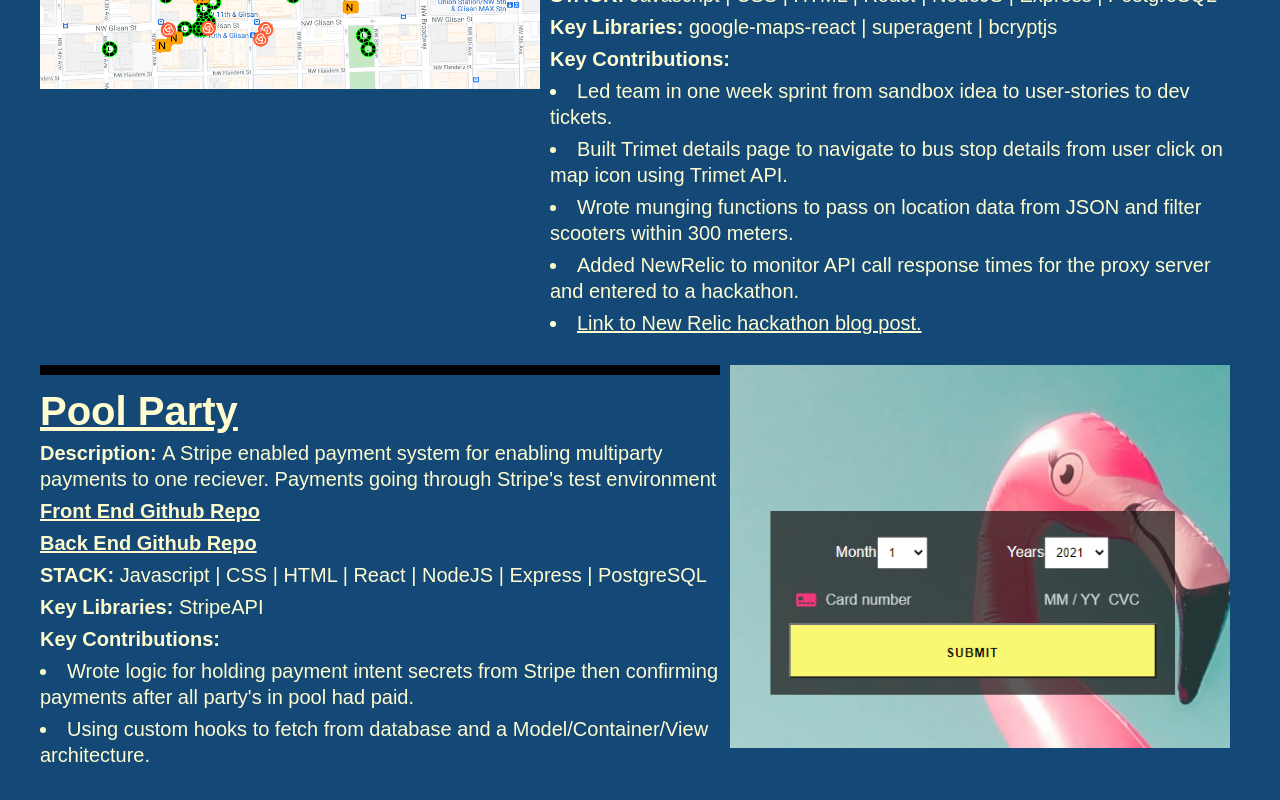
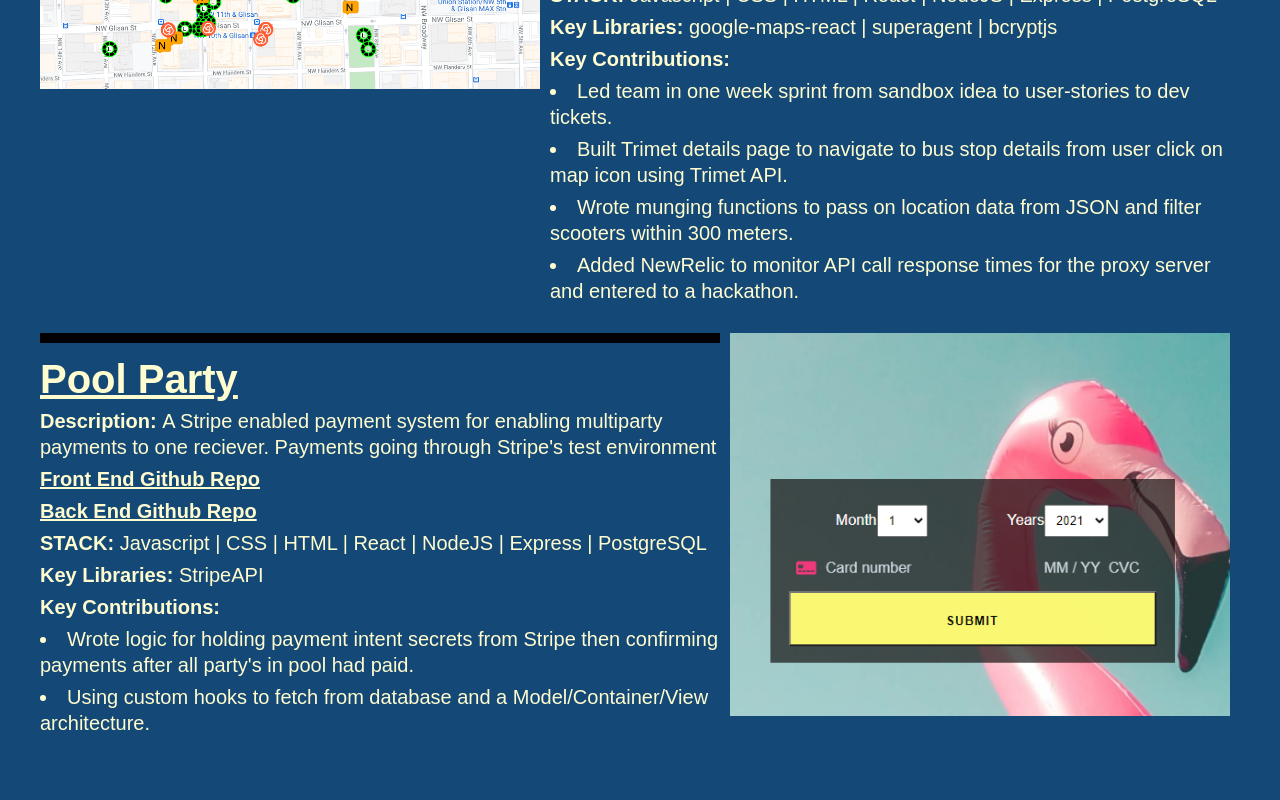
Before and after one commit to ErikGraciosa/personal-site, a React app: page / in a window 1280 px wide. Shown: the part 1717-2517 px from the top of the page. Built offline with nearby package versions, Linux system fonts and the light colour scheme.

Commit message:
Update projects.js
removed link to therelicans due to site being replaced with malware site

```diff
--- a/src/fixtures/projects.js
+++ b/src/fixtures/projects.js
@@ -42,7 +42,7 @@ export const projects = [
       'superagent',
       'bcryptjs'],
     description: 'A transportation aggregating app visualizing Nike/Lime/Spin scooters and Trimet bus stops using a Google Maps React element and deployed on Netlify.',
-    contributions: ['Led team in one week sprint from sandbox idea to user-stories to dev tickets.', 'Built Trimet details page to navigate to bus stop details from user click on map icon using Trimet API.', 'Wrote munging functions to pass on location data from JSON and filter scooters within 300 meters.', 'Added NewRelic to monitor API call response times for the proxy server and entered to a hackathon.', 'https://www.therelicans.com/erikgraciosa/bikes-buses-scooters-galore-4ggf'],
+    contributions: ['Led team in one week sprint from sandbox idea to user-stories to dev tickets.', 'Built Trimet details page to navigate to bus stop details from user click on map icon using Trimet API.', 'Wrote munging functions to pass on location data from JSON and filter scooters within 300 meters.', 'Added NewRelic to monitor API call response times for the proxy server and entered to a hackathon.'],
   },
   {
     title: 'Pool Party',
```
